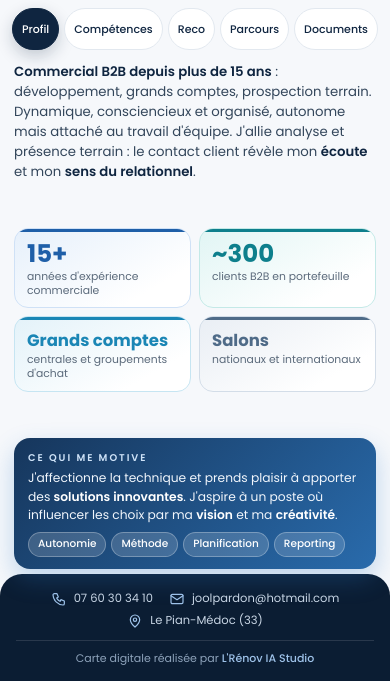
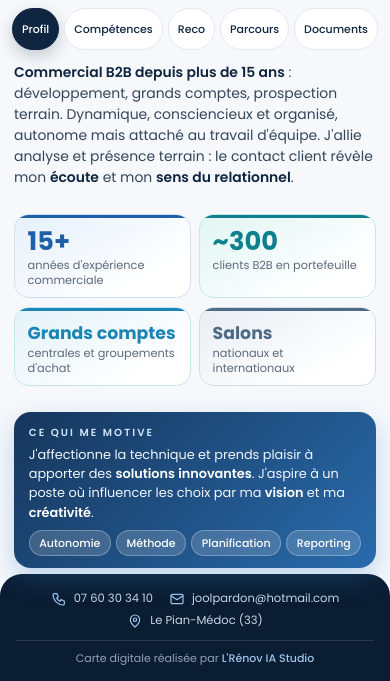
Before and after one commit to laurence-lrenov-ia-studio/julien-pardon-carte-digitale, a plain HTML site: page julien-pardon-carte-digitale/index.html in a window 390 px wide. Shown: the part 163-844 px from the top of the page. Drawn offline with Linux system fonts and the light colour scheme.

Commit message:
Add files via upload

```diff
--- a/julien-pardon-carte-digitale/index.html
+++ b/julien-pardon-carte-digitale/index.html
@@ -329,6 +329,7 @@ footer .row{font-size:clamp(11.5px,1.365dvh,16.2px)}
     <section class="panel" id="docs" role="tabpanel" aria-labelledby="t-docs">
       <a class="dl" href="cv-julien-pardon.pdf" target="_blank" rel="noopener"><div class="bd"><svg width="22" height="22" viewBox="0 0 24 24" fill="none" stroke="currentColor" stroke-width="1.8" stroke-linecap="round" stroke-linejoin="round" aria-hidden="true"><path d="M14 3H7a2 2 0 0 0-2 2v14a2 2 0 0 0 2 2h10a2 2 0 0 0 2-2V8z"/><path d="M14 3v5h5M9 13h6M9 17h6"/></svg></div><div><b>Mon CV</b><span>PDF · 1 page</span></div><div class="ar"><svg width="18" height="18" viewBox="0 0 24 24" fill="none" stroke="currentColor" stroke-width="1.8" stroke-linecap="round" stroke-linejoin="round" aria-hidden="true"><path d="M12 4v11m0 0 4-4m-4 4-4-4M5 20h14"/></svg></div></a>
       <a class="dl" href="lettre-recommandation-julien-pardon.pdf" target="_blank" rel="noopener"><div class="bd"><svg width="22" height="22" viewBox="0 0 24 24" fill="none" stroke="currentColor" stroke-width="1.8" stroke-linecap="round" stroke-linejoin="round" aria-hidden="true"><path d="M14 3H7a2 2 0 0 0-2 2v14a2 2 0 0 0 2 2h10a2 2 0 0 0 2-2V8z"/><path d="M14 3v5h5M9 13h6M9 17h6"/></svg></div><div><b>Lettre de recommandation</b><span>PDF · Bourrassé, 31 août 2026</span></div><div class="ar"><svg width="18" height="18" viewBox="0 0 24 24" fill="none" stroke="currentColor" stroke-width="1.8" stroke-linecap="round" stroke-linejoin="round" aria-hidden="true"><path d="M12 4v11m0 0 4-4m-4 4-4-4M5 20h14"/></svg></div></a>
+      <a class="dl" href="lettre-motivation-julien-pardon.pdf" target="_blank" rel="noopener"><div class="bd"><svg width="22" height="22" viewBox="0 0 24 24" fill="none" stroke="currentColor" stroke-width="1.8" stroke-linecap="round" stroke-linejoin="round" aria-hidden="true"><path d="M14 3H7a2 2 0 0 0-2 2v14a2 2 0 0 0 2 2h10a2 2 0 0 0 2-2V8z"/><path d="M14 3v5h5M9 13h6M9 17h6"/></svg></div><div><b>Lettre de motivation</b><span>PDF · Mobilier urbain &amp; aires de jeux</span></div><div class="ar"><svg width="18" height="18" viewBox="0 0 24 24" fill="none" stroke="currentColor" stroke-width="1.8" stroke-linecap="round" stroke-linejoin="round" aria-hidden="true"><path d="M12 4v11m0 0 4-4m-4 4-4-4M5 20h14"/></svg></div></a>
 
       <a class="dl" href="julien-pardon.vcf" download><div class="bd sv"><svg width="20" height="20" viewBox="0 0 24 24" fill="none" stroke="currentColor" stroke-width="1.8" stroke-linecap="round" stroke-linejoin="round" aria-hidden="true"><circle cx="9" cy="8" r="4"/><path d="M2 21a7 7 0 0 1 14 0"/><path d="M19 8v6M16 11h6"/></svg></div><div><b>Enregistrer mon contact</b><span>Fiche contact pour votre téléphone</span></div><div class="ar"><svg width="18" height="18" viewBox="0 0 24 24" fill="none" stroke="currentColor" stroke-width="1.8" stroke-linecap="round" stroke-linejoin="round" aria-hidden="true"><path d="M12 4v11m0 0 4-4m-4 4-4-4M5 20h14"/></svg></div></a>
     </section>
@@ -355,6 +356,7 @@ footer .row{font-size:clamp(11.5px,1.365dvh,16.2px)}
     tabs.forEach(function(t){var on=t.dataset.p===id;t.setAttribute('aria-selected',on);t.tabIndex=on?0:-1;
       if(on){t.scrollIntoView({inline:'center',block:'nearest',behavior:fromUser?'smooth':'auto'})}});
     panels.forEach(function(p){p.classList.toggle('on',p.id===id)});
+    fit();
     if(id==='profil') count();
     if(fromUser){
       try{history.replaceState(null,'','#'+id)}catch(e){}
@@ -373,6 +375,29 @@ footer .row{font-size:clamp(11.5px,1.365dvh,16.2px)}
       el.textContent=pre+'0'+suf;requestAnimationFrame(step);
     });
   }
+
+  /* Ajuste le contenu de l'onglet à la hauteur de l'écran (agrandit ou réduit) */
+  function fit(){
+    var p=document.querySelector('.panel.on'); if(!p) return;
+    var wrap=document.querySelector('.wrap'),panels=document.querySelector('.panels'),
+        ft=document.querySelector('footer'),hero=document.querySelector('.hero');
+    p.style.zoom='';
+    if(window.innerWidth>700){return}
+    var cs=getComputedStyle(panels);
+    var avail=window.innerHeight-hero.offsetHeight-bar.offsetHeight-ft.offsetHeight-parseFloat(cs.paddingTop)-parseFloat(cs.paddingBottom)-8;
+    var fl=p.style.flex,jc=p.style.justifyContent;
+    p.style.flex='none';p.style.justifyContent='flex-start';
+    var lo=0.72,hi=1.5,best=lo;
+    for(var i=0;i<12;i++){
+      var m=(lo+hi)/2;p.style.zoom=m;
+      if(p.getBoundingClientRect().height<=avail){best=m;lo=m}else{hi=m}
+    }
+    p.style.zoom=best;p.style.flex=fl;p.style.justifyContent=jc;
+  }
+  window.addEventListener('resize',fit);
+  window.addEventListener('orientationchange',function(){setTimeout(fit,200)});
+  if(document.fonts&&document.fonts.ready){document.fonts.ready.then(fit)}
+  window.addEventListener('load',fit);
   tabs.forEach(function(t,i){
     t.addEventListener('click',function(){show(t.dataset.p,true)});
     t.addEventListener('keydown',function(e){
```
Also changed, not shown: 1 other file.
